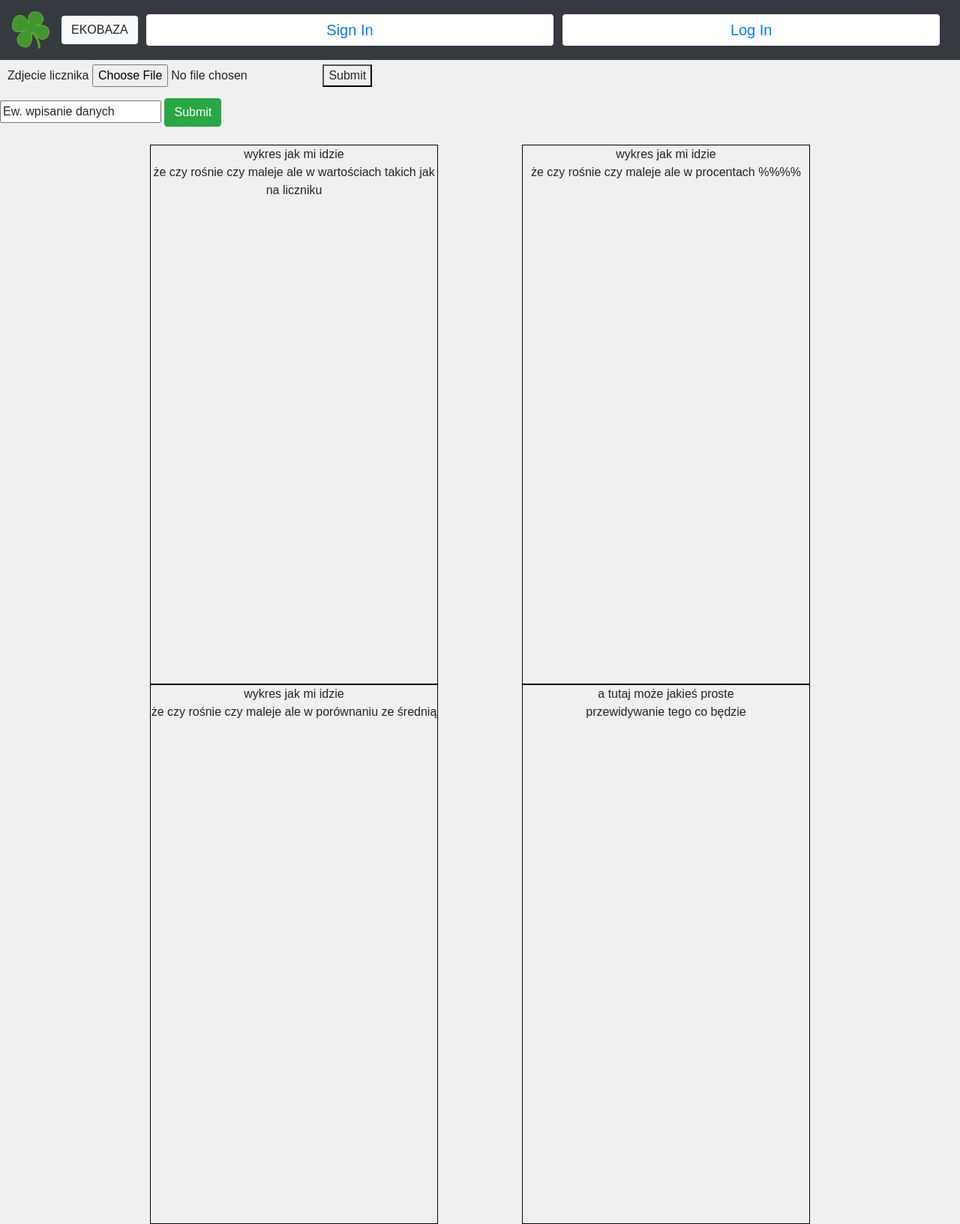
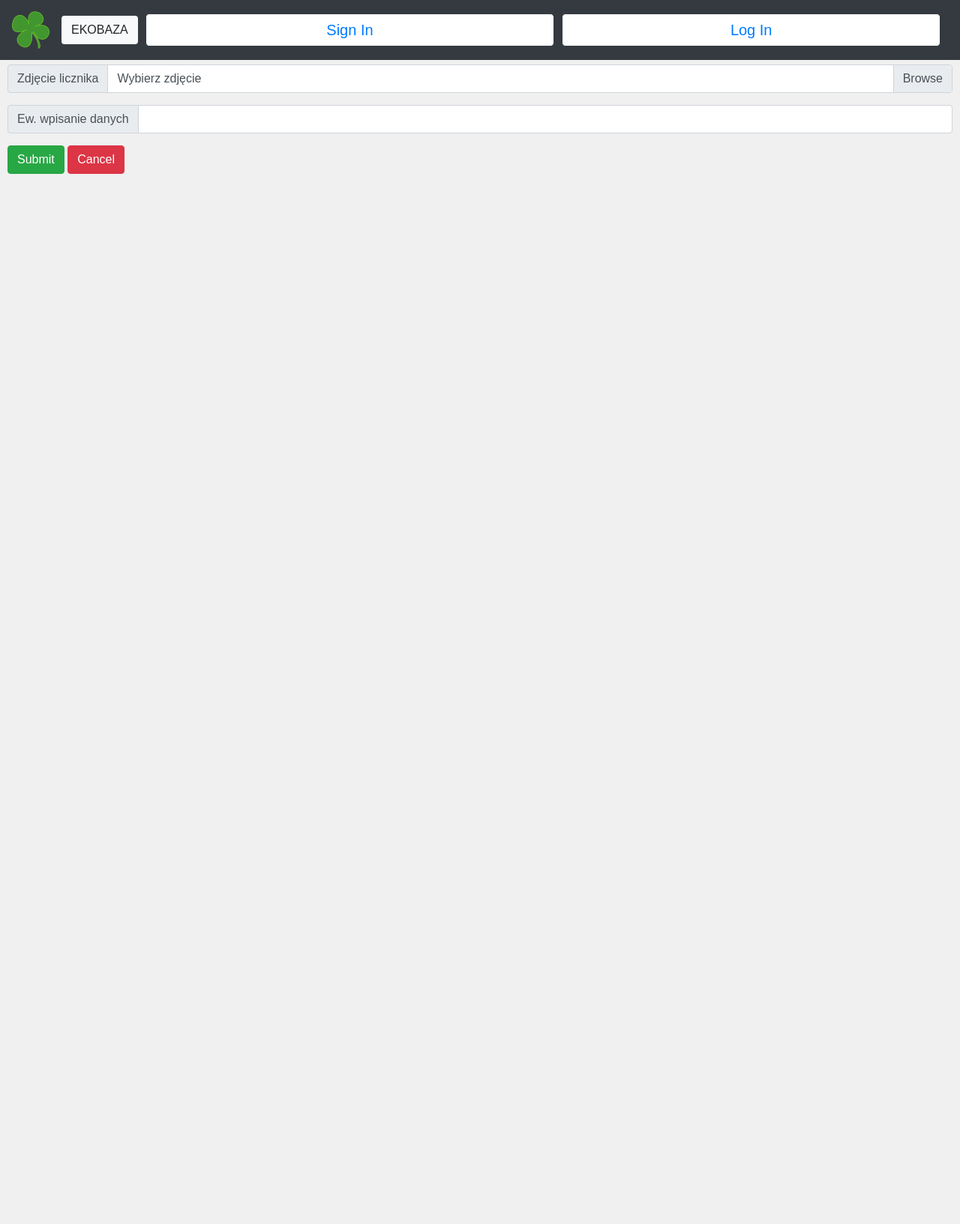
Before and after one commit to tymon007/appkahackheroes, a Django app: page /water/ in a window 1280 px wide. Shown: the whole page at 75% size. After the commit the page ends 232 px from the top, so only its background shows below. Run offline with Django 3.2, Linux system fonts and the light colour scheme; some libraries are stand-ins or nearby versions.

Commit message:
Water.html

```diff
--- a/main_page/static/css/style.css
+++ b/main_page/static/css/style.css
@@ -34,6 +34,7 @@ body {
 
 .navbar-fixed-mine{
     position: fixed;
+    z-index: 4000;
     top: 0;
     left: 0;
     width: 100%;
--- a/main_page/templates/water.html
+++ b/main_page/templates/water.html
@@ -3,42 +3,63 @@
 {% block title %}<title>Water</title>{% endblock %}
 
 {% block content %}
-<div class="greate-row content">
-    <form action = "" method = "POST" enctype = "multipa  rt/form-data">
-        <label for="inputFile">Zdjecie licznika</label>
-        <input type="file" id="inputFile">
-        <button type="submit">Submit</button>
-    </form>
+<div class="content">
+     <form action = "" method = "POST" enctype = "multipa  rt/form-data">
+           <div class="input-group mb-3">
+                 <div class="input-group-prepend">
+                      <span class="input-group-text" id="inputGroupFileAddon01">Zdjęcie licznika</span>
+                 </div>
+
+                 <div class="custom-file">
+                      <input type="file" class="custom-file-input" id="inputGroupFile01" aria-describedby="inputGroupFileAddon01">
+
+                      <label class="custom-file-label" for="inputGroupFile01">Wybierz zdjęcie</label>
+                 </div>
+           </div>
+
+           <div class="input-group mb-3">
+                 <div class="input-group-prepend">
+                       <span class="input-group-text" id="basic-addon3">Ew. wpisanie danych</span>
+                 </div>
+
+                 <input type="text" class="form-control" id="basic-url" aria-describedby="basic-addon3">
+           </div>
+
+           <div class="">
+                 <div class="">
+                     <input type="submit" name="Create" value="Submit" class="btn btn-success">
+                     <button type="button" class="btn btn-danger">Cancel</button>
+                 </div>
+           </div>
+     </form>
 </div>
-<input type="text" value="Ew. wpisanie danych">
-<input type="submit" class="btn btn-success" name="Create" value="Submit">
-<br>
-<br>
-<div style="width: 100%; overflow: hidden;"></div>
-    <div style="position:relative; width: 30%; float: left; margin-left: 200px; height:90%; text-align:center; border:1px solid black; display: inline-block;">
-        wykres jak mi idzie <br>
-        że czy rośnie czy maleje
-        ale w wartościach takich jak na liczniku
-    </div>
-    <div style="position:relative; width: 30%; float: right; margin-right: 200px; height:90%; text-align:center; border:1px solid black; display: inline-block;">
-        wykres jak mi idzie <br>
-        że czy rośnie czy maleje
-        ale w procentach %%%%
-    </div>
-</div>
-<br>
-<br>
-<br>
-<br>
-<div style="width: 100%; overflow: hidden;"></div>
-    <div style="position:relative; width: 30%; float: left; margin-left: 200px; height:90%; text-align:center; border:1px solid black; display: inline-block;">
-        wykres jak mi idzie <br>
-        że czy rośnie czy maleje
-        ale w porównaniu ze średnią
-    </div>
-    <div style="position:relative; width: 30%; float: right; margin-right: 200px; height:90%; text-align:center; border:1px solid black; display: inline-block;">
-        a tutaj może jakieś proste <br>
-        przewidywanie tego co będzie
-    </div>
-</div>
+<!--        <div style="width: 100%; overflow: hidden;"></div>-->
+<!--            <div style="position:relative; width: 30%; float: left; margin-left: 200px; height:90%; text-align:center; border:1px solid black; display: inline-block;">-->
+<!--                wykres jak mi idzie <br>-->
+<!--                że czy rośnie czy maleje-->
+<!--                ale w wartościach takich jak na liczniku-->
+<!--            </div>-->
+<!--            <div style="position:relative; width: 30%; float: right; margin-right: 200px; height:90%; text-align:center; border:1px solid black; display: inline-block;">-->
+<!--                wykres jak mi idzie <br>-->
+<!--                że czy rośnie czy maleje-->
+<!--                ale w procentach %%%%-->
+<!--            </div>-->
+<!--        </div>-->
+<!--        <br>-->
+<!--        <br>-->
+<!--        <br>-->
+<!--        <br>-->
+<!--        <div style="width: 100%; overflow: hidden;"></div>-->
+<!--            <div style="position:relative; width: 30%; float: left; margin-left: 200px; height:90%; text-align:center; border:1px solid black; display: inline-block;">-->
+<!--                wykres jak mi idzie <br>-->
+<!--                że czy rośnie czy maleje-->
+<!--                ale w porównaniu ze średnią-->
+<!--            </div>-->
+<!--            <div style="position:relative; width: 30%; float: right; margin-right: 200px; height:90%; text-align:center; border:1px solid black; display: inline-block;">-->
+<!--                a tutaj może jakieś proste <br>-->
+<!--                przewidywanie tego co będzie-->
+<!--            </div>-->
+<!--        </div>-->
+<!--     </form>-->
+<!--</div>-->
 {% endblock %}
```
Also changed, not shown: db.sqlite3.
